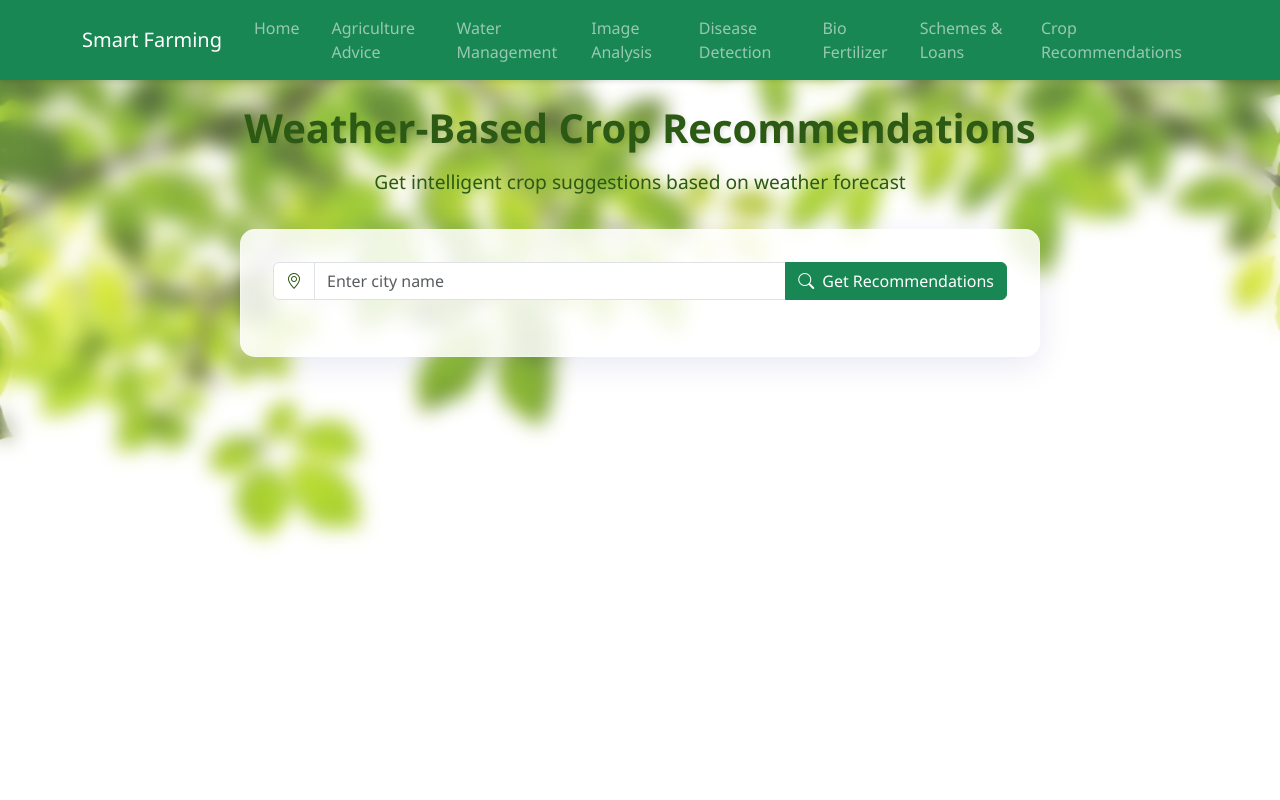
After one commit to Saathvic/AI-Agriculture-Advisor-for-small-farmers, a Flask app: page /crop-recommendations in a window 1280 px wide. The commit adds this page. Run offline with Flask 3, Linux system fonts and the light colour scheme; some libraries are stand-ins or nearby versions.

Commit message:
new page

```diff
--- a/app100.py
+++ b/app100.py
@@ -465,6 +465,10 @@ def bio_fertilizer_page():
 def schemes_page():
     return render_template('schemes.html')
 
+@app.route('/crop-recommendations')
+def crop_recommendations_page():
+    return render_template('crop-recommendations.html')
+
 @app.route('/get-advice', methods=['POST'])
 def get_advice():
     question = request.form.get('question')
@@ -555,6 +559,28 @@ def get_weather():
     except Exception as e:
         return jsonify({'error': str(e)}), 500
 
+@app.route('/get-crop-recommendations', methods=['POST'])
+def get_crop_recommendations_route():
+    city = request.form.get('city')
+    if not city:
+        return jsonify({'error': 'Please provide a city name'}), 400
+
+    try:
+        # Get weather forecast
+        forecast_data = get_7_day_forecast(city)
+        if 'error' in forecast_data:
+            return jsonify({'error': forecast_data['error']}), 500
+
+        # Get crop recommendations based on weather
+        recommendations = get_crop_recommendations(forecast_data['weather_summary'])
+
+        return jsonify({
+            'weather_summary': forecast_data['weather_summary'],
+            'recommendations': recommendations
+        })
+    except Exception as e:
+        return jsonify({'error': str(e)}), 500
+
 if __name__ == '__main__':
     os.makedirs(app.config['UPLOAD_FOLDER'], exist_ok=True)
     app.run(debug=True)
--- a/static/styles.css
+++ b/static/styles.css
@@ -1473,3 +1473,31 @@ input[type="file"] {
 }
 
 /* ...existing code... */
+
+/* ...existing code... */
+
+.weather-text {
+  background: rgba(255, 255, 255, 0.9);
+  padding: 1rem;
+  border-radius: 8px;
+  font-family: inherit;
+  font-size: 0.9rem;
+  line-height: 1.6;
+  white-space: pre-wrap;
+  margin: 0;
+}
+
+.weather-summary .card {
+  background: rgba(255, 255, 255, 0.95);
+  border: none;
+  box-shadow: 0 4px 15px rgba(0, 0, 0, 0.1);
+}
+
+.weather-summary .card-title {
+  color: var(--primary-color);
+  border-bottom: 2px solid var(--secondary-color);
+  padding-bottom: 0.5rem;
+  margin-bottom: 1rem;
+}
+
+/* ...existing code... */
--- a/templates/agriculture.html
+++ b/templates/agriculture.html
@@ -53,6 +53,12 @@
             </li>
             <li class="nav-item">
               <a class="nav-link" href="/schemes">Schemes & Loans</a>
+            </li>
+            <!-- Add this to the navbar in all template files -->
+            <li class="nav-item">
+              <a class="nav-link" href="/crop-recommendations"
+                >Crop Recommendations</a
+              >
             </li>
           </ul>
         </div>
--- /dev/null
+++ b/templates/crop-recommendations.html
@@ -0,0 +1,187 @@
+<!DOCTYPE html>
+<html lang="en">
+  <head>
+    <meta charset="UTF-8" />
+    <meta name="viewport" content="width=device-width, initial-scale=1.0" />
+    <title>Crop Recommendations - Smart Farming</title>
+    <link
+      href="https://cdn.jsdelivr.net/npm/bootstrap@5.3.0/dist/css/bootstrap.min.css"
+      rel="stylesheet"
+    />
+    <link
+      href="https://cdn.jsdelivr.net/npm/bootstrap-icons@1.7.2/font/bootstrap-icons.css"
+      rel="stylesheet"
+    />
+    <link rel="stylesheet" href="/static/styles.css" />
+  </head>
+  <body>
+    <nav class="navbar navbar-expand-lg navbar-dark bg-success">
+      <div class="container">
+        <a class="navbar-brand" href="/">Smart Farming</a>
+        <button
+          class="navbar-toggler"
+          type="button"
+          data-bs-toggle="collapse"
+          data-bs-target="#navbarNav"
+        >
+          <span class="navbar-toggler-icon"></span>
+        </button>
+        <div class="collapse navbar-collapse" id="navbarNav">
+          <ul class="navbar-nav">
+            <li class="nav-item">
+              <a class="nav-link" href="/">Home</a>
+            </li>
+            <li class="nav-item">
+              <a class="nav-link" href="/agriculture">Agriculture Advice</a>
+            </li>
+            <li class="nav-item">
+              <a class="nav-link" href="/water">Water Management</a>
+            </li>
+            <li class="nav-item">
+              <a class="nav-link" href="/image">Image Analysis</a>
+            </li>
+            <li class="nav-item">
+              <a class="nav-link" href="/disease">Disease Detection</a>
+            </li>
+            <li class="nav-item">
+              <a class="nav-link" href="/bio-fertilizer">Bio Fertilizer</a>
+            </li>
+            <li class="nav-item">
+              <a class="nav-link" href="/schemes">Schemes & Loans</a>
+            </li>
+            <!-- Add this to the navbar in all template files -->
+            <li class="nav-item">
+              <a class="nav-link" href="/crop-recommendations"
+                >Crop Recommendations</a
+              >
+            </li>
+          </ul>
+        </div>
+      </div>
+    </nav>
+
+    <div class="container-fluid py-4">
+      <div class="row">
+        <div class="col-lg-12">
+          <div class="text-center mb-4 animate__animated animate__fadeIn">
+            <h1 class="page-title">Weather-Based Crop Recommendations</h1>
+            <p class="page-subtitle">
+              Get intelligent crop suggestions based on weather forecast
+            </p>
+          </div>
+
+          <div
+            class="form-container glass-morphism animate__animated animate__fadeInUp"
+          >
+            <div class="input-section mb-4">
+              <div class="input-group">
+                <span class="input-group-text"
+                  ><i class="bi bi-geo-alt"></i
+                ></span>
+                <input
+                  type="text"
+                  id="city-input"
+                  class="form-control"
+                  placeholder="Enter city name"
+                />
+                <button class="btn btn-success" onclick="getWeatherAndCrops()">
+                  <i class="bi bi-search me-2"></i>Get Recommendations
+                </button>
+              </div>
+            </div>
+
+            <!-- Results Area -->
+            <div id="recommendations-result" class="result-container mt-4">
+              <div class="loading-overlay" style="display: none">
+                <div class="spinner-border text-success mb-3" role="status">
+                  <span class="visually-hidden">Loading...</span>
+                </div>
+                <p class="text-success">Analyzing weather patterns...</p>
+              </div>
+
+              <div class="weather-summary mb-4" style="display: none">
+                <!-- Weather summary will be inserted here -->
+              </div>
+
+              <div class="advice" style="display: none">
+                <div class="response-header">
+                  <h3 class="response-title">Crop Recommendations</h3>
+                  <div class="response-actions">
+                    <button
+                      class="action-btn"
+                      onclick="copyResponse()"
+                      title="Copy"
+                    >
+                      <i class="bi bi-clipboard"></i>
+                    </button>
+                    <button
+                      class="action-btn"
+                      onclick="shareResponse()"
+                      title="Share"
+                    >
+                      <i class="bi bi-share"></i>
+                    </button>
+                  </div>
+                </div>
+                <div class="advice-content">
+                  <!-- Content will be inserted here -->
+                </div>
+              </div>
+            </div>
+          </div>
+        </div>
+      </div>
+    </div>
+
+    <!-- Add your existing footer here -->
+
+    <script src="https://cdn.jsdelivr.net/npm/bootstrap@5.3.0/dist/js/bootstrap.bundle.min.js"></script>
+    <script src="/static/main.js"></script>
+    <script>
+      async function getWeatherAndCrops() {
+        const city = document.getElementById("city-input").value;
+        if (!city) {
+          showToast("Please enter a city name");
+          return;
+        }
+
+        showLoading();
+
+        try {
+          const response = await fetch("/get-crop-recommendations", {
+            method: "POST",
+            headers: {
+              "Content-Type": "application/x-www-form-urlencoded",
+            },
+            body: `city=${encodeURIComponent(city)}`,
+          });
+
+          const data = await response.json();
+          if (data.error) throw new Error(data.error);
+
+          // Display weather summary
+          const weatherSummary = document.querySelector(".weather-summary");
+          weatherSummary.style.display = "block";
+          weatherSummary.innerHTML = `
+                    <div class="card">
+                        <div class="card-body">
+                            <h5 class="card-title">Weather Forecast Summary</h5>
+                            <pre class="weather-text">${data.weather_summary}</pre>
+                        </div>
+                    </div>
+                `;
+
+          // Display recommendations
+          await displayFormattedResponse(
+            "recommendations-result",
+            data.recommendations
+          );
+        } catch (error) {
+          showToast(error.message);
+        } finally {
+          hideLoading();
+        }
+      }
+    </script>
+  </body>
+</html>
```
